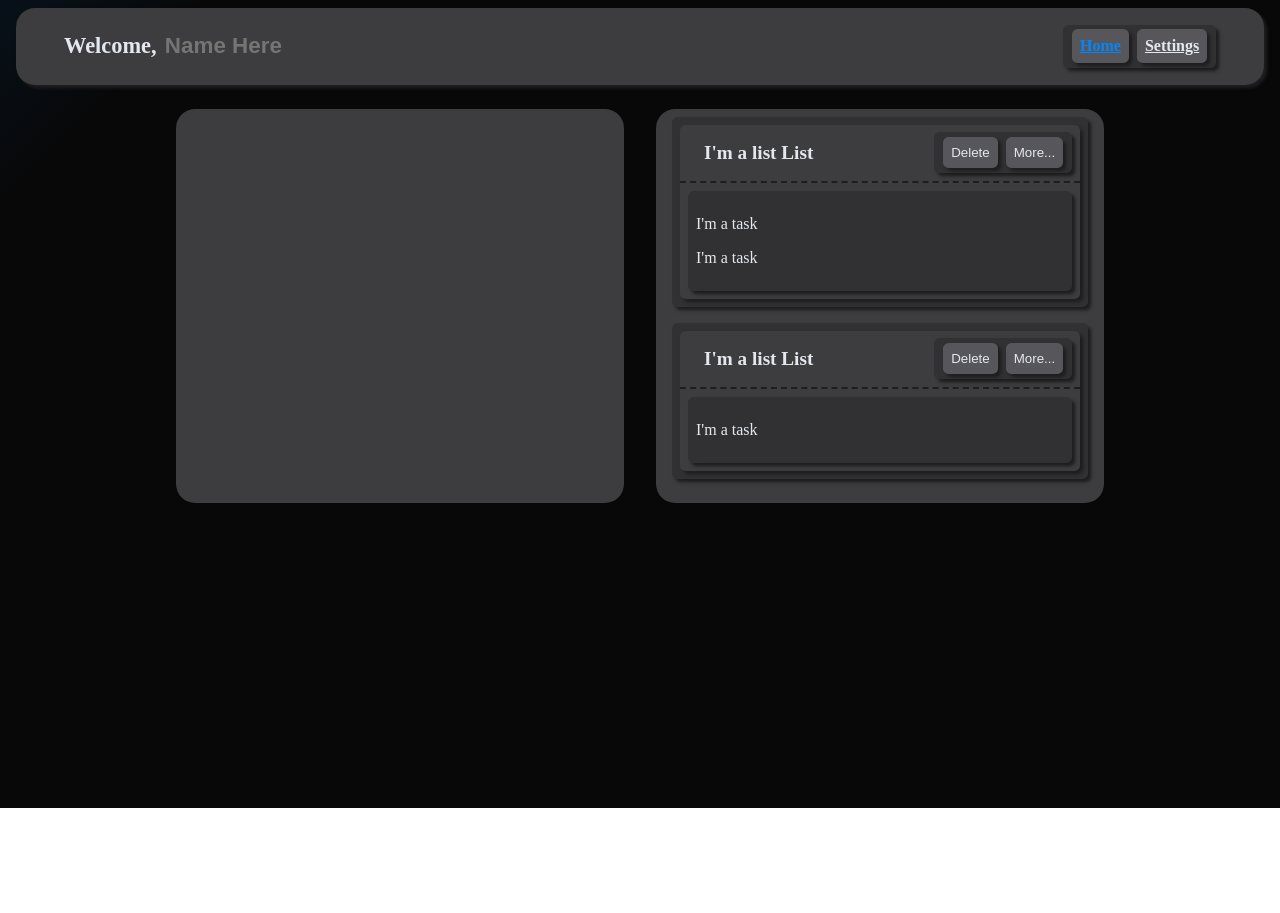
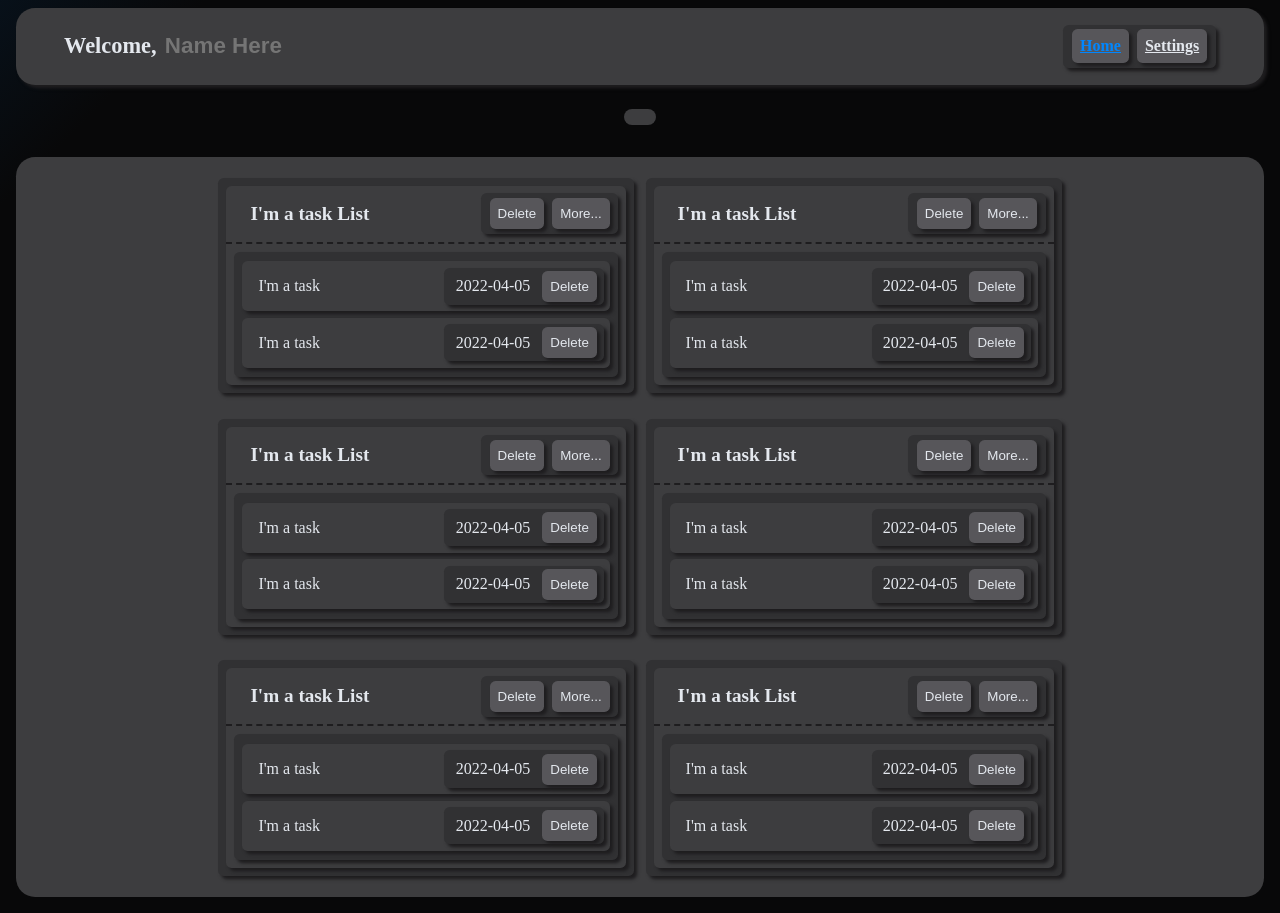
Before and after one commit to DaniSilv97/task-list-vue2, a Vue app: page / in a window 1280 px wide. Before the commit the page ends 808 px from the top, so only its background shows below. Built offline with nearby package versions, Linux system fonts and the light colour scheme.

Commit message:
Tasks structure and css

```diff
--- a/public/styling.css
+++ b/public/styling.css
@@ -15,7 +15,6 @@
 
     --textColor: #e4e8ee;
 }
-
 *{
     color: var(--textColor);
 }
@@ -24,31 +23,25 @@
     -webkit-font-smoothing: antialiased;
     -moz-osx-font-smoothing: grayscale;
 }
-
 nav {
     padding: 30px;
 }
-
 nav a {
     font-weight: bold;
 }
-
 nav a.router-link-exact-active {
     color: var(--blue);
 }
-
 body{
     margin: 0;
     padding: 0;
 }
-
 .remove-default{
     appearance: none;
     border: none;
     outline: none;
     cursor: initial;
 }
-
 .button-holder{
     padding: 0.3rem;
     background-color: var(--darkGrey);
@@ -58,24 +51,15 @@ body{
     background-color: var(--lightGrey);
     margin: 0rem 0.25rem;
 }
-
 .radious-and-shadow{
     border-radius: 0.35rem;
     box-shadow: 0.2rem 0.2rem 0.2rem var(--darkestGrey);
-}
-
-.home{
-    display: flex;
-    flex-direction: row;
-    flex-wrap: wrap;
-   justify-content: center;
 }
 .main-wrapper{
     display: flex;
     flex-direction: column;
     background-color: var(--grey);
     border-radius: 1.2rem;
-    width: 26rem;
     padding: 0.5rem 1rem;
     margin: 1rem;
 }
--- a/src/components/Task.vue
+++ b/src/components/Task.vue
@@ -1,12 +1,16 @@
 <template>
-    <div>
-
+    <div class="task radious-and-shadow">
+        <div class="task-name"> {{ thisTask.name }} </div>
+        <div class="button-holder actions radious-and-shadow">
+            <div class="date"> {{ thisTask.date }} </div>
+            <button class="remove-default button radious-and-shadow"> Delete </button>
+        </div>
     </div>
 </template>
 
 <script>
     export default {
-        props: [  ],
+        props: [ 'thisTask' ],
         components: {  },
         name: 'Task',
         data(){
@@ -24,5 +28,26 @@
 </script>
 
 <style scoped>
+    .task{
+        display: flex;
+        justify-content: space-between;
+        align-items: center;
+        background-color: var(--grey);
+        margin: 0.4rem 0rem;
+    }
+    .task-name{
+        padding-left: 1rem;
 
+    }
+    .actions{
+        margin: 0.4rem;
+        display: flex;
+        flex-direction: row;
+        justify-content: space-between;
+        align-items: center;
+        padding: 0.2rem 0.2rem 0.2rem 0.7rem;
+    }
+    .date{
+        margin-right: 0.5rem;
+    }
 </style>
--- a/src/components/TaskList.vue
+++ b/src/components/TaskList.vue
@@ -9,18 +9,17 @@
                 </div>
             </div>
             <div class="tasks-container radious-and-shadow">
-                <div v-for="task in thisList.tasks" :key="task.id">
-                    <p> {{ task.name }} </p>
-                </div>
+                <Task  v-for="task in thisList.tasks" :key="task.id" :thisTask="task"></Task>
             </div>
         </div>
     </div>
 </template>
 
 <script>
+    import Task from './Task.vue';
     export default {
         props: [ 'thisList' ],
-        components: {  },
+        components: { Task },
         name: 'TaskList',
         data(){
             return{
@@ -38,10 +37,11 @@
 
 <style scoped>
     .task-list{
+        width: 26rem;
         display: flex;
         flex-direction: column;
         background-color: var(--darkGrey);
-    margin-bottom: 1rem;
+        margin: 0.8rem 0.35rem;
     }
     .list-container{
         background-color: var(--grey);
@@ -62,9 +62,8 @@
         font-size: 1.2rem;
     }
     .tasks-container{
-    padding: 0.5rem;
+        padding: 0.2rem 0.5rem;
         margin: 0.5rem;
         background-color: var(--darkGrey);
     }
-
 </style>
--- a/src/views/HomeView.vue
+++ b/src/views/HomeView.vue
@@ -7,7 +7,7 @@
     </div>
 
     <!--// TODO { O }: For list in all, create list-->
-    <div class="main-wrapper">
+    <div class="lists-container main-wrapper">
       <div v-for="list in allTaskLists" :key="list.id">
         <TaskList :thisList="list"></TaskList>
       </div>
@@ -28,18 +28,12 @@ import TaskList from '@/components/TaskList.vue';
       return{
         allTaskLists:[],
         testTask: { id: 11,
-                    name: `I'm a list List`,
+                    name: `I'm a task List`,
                     isSelected: false,
                     tasks:[{  id: 33,
                               name: `I'm a task`,
                               date: '2022-04-05'},
                            {  id: 44,
-                              name: `I'm a task`,
-                              date: '2022-04-05'}]},
-        testTask2: { id: 22,
-                    name: `I'm a list List`,
-                    isSelected: false,
-                    tasks:[{  id: 55,
                               name: `I'm a task`,
                               date: '2022-04-05'}]},
       }
@@ -52,11 +46,27 @@ import TaskList from '@/components/TaskList.vue';
     },
     mounted(){
       this.allTaskLists.push(this.testTask)
-      this.allTaskLists.push(this.testTask2)
+      this.allTaskLists.push(this.testTask)
+      this.allTaskLists.push(this.testTask)
+      this.allTaskLists.push(this.testTask)
+      this.allTaskLists.push(this.testTask)
+      this.allTaskLists.push(this.testTask)
     }
   }
 </script>
 
 <style scoped>
-
+  .home{
+    display: flex;
+    flex-direction: column;
+    justify-content: center;
+    align-items: center;
+  }
+  .lists-container{
+    display: flex;
+    flex-direction: row;
+    flex-wrap: wrap;
+    justify-content: center;
+    align-items: space-between;
+  }
 </style>
```
Lines whose indentation alone changed are shown as unchanged.
